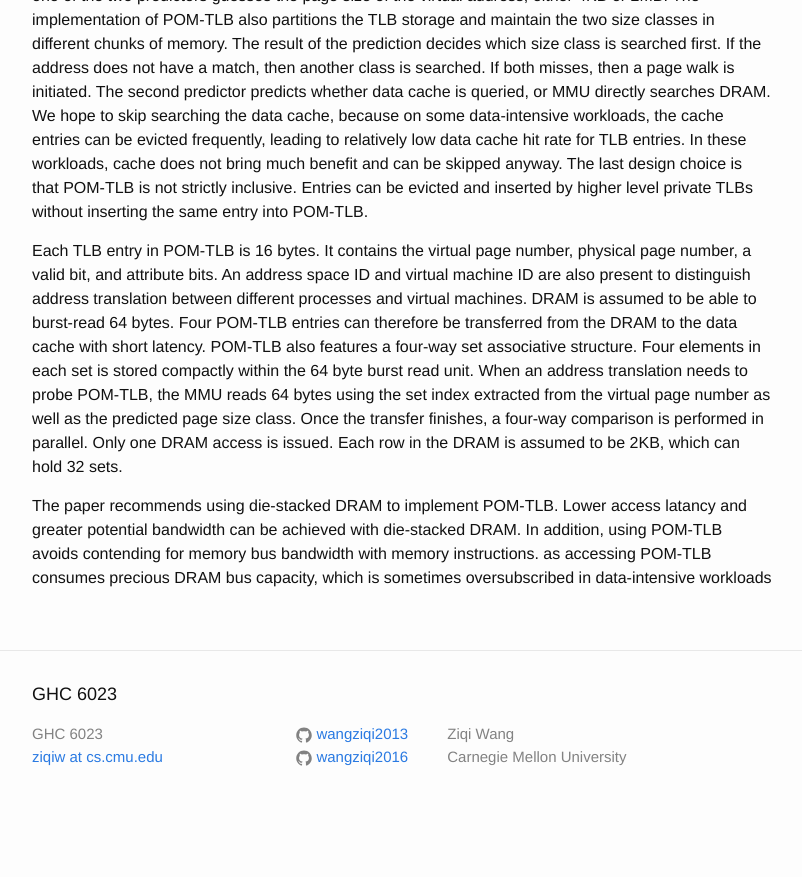
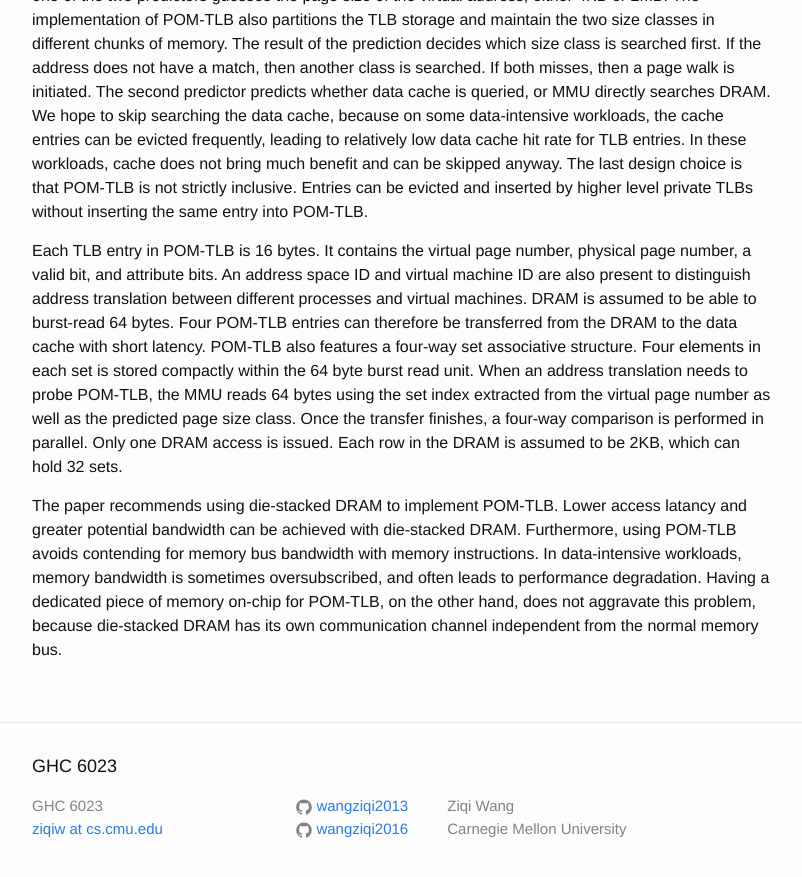
Before and after one commit to wangziqi2013/wangziqi2013.github.io, a Jekyll site: the page built from _posts/2018-05-05-Rethinking-TLB-Designs-in-Virtualized-Env-a-Vary-Large-Part-of-Mem-TLB.markdown, in a window 1280 px wide and 900 px high, scrolled down 823 px. Shown: the top 877 px of the window, without its empty margins (238-1040 px from the left). Built offline with Jekyll 4.4.1, drawn with Linux system fonts in a browser that asks for light colours; before the commit the page ends 1651 px from its top, so only the background shows below that.

Commit message:
Finish die-stacked DRAM

```diff
--- a/_posts/2018-05-05-Rethinking-TLB-Designs-in-Virtualized-Env-a-Vary-Large-Part-of-Mem-TLB.markdown
+++ b/_posts/2018-05-05-Rethinking-TLB-Designs-in-Virtualized-Env-a-Vary-Large-Part-of-Mem-TLB.markdown
@@ -41,6 +41,7 @@ finishes, a four-way comparison is performed in parallel. Only one DRAM access i
 be 2KB, which can hold 32 sets.
 
 The paper recommends using die-stacked DRAM to implement POM-TLB. Lower access latancy and greater potential bandwidth
-can be achieved with die-stacked DRAM. In addition, using POM-TLB avoids contending for memory bus bandwidth with memory instructions. as
-accessing POM-TLB consumes precious DRAM bus capacity, which is
-sometimes oversubscribed in data-intensive workloads
+can be achieved with die-stacked DRAM. Furthermore, using POM-TLB avoids contending for memory bus bandwidth with memory instructions.
+In data-intensive workloads, memory bandwidth is sometimes oversubscribed, and often leads to performance degradation. Having
+a dedicated piece of memory on-chip for POM-TLB, on the other hand, does not aggravate this problem, because die-stacked DRAM
+has its own communication channel independent from the normal memory bus.
```
